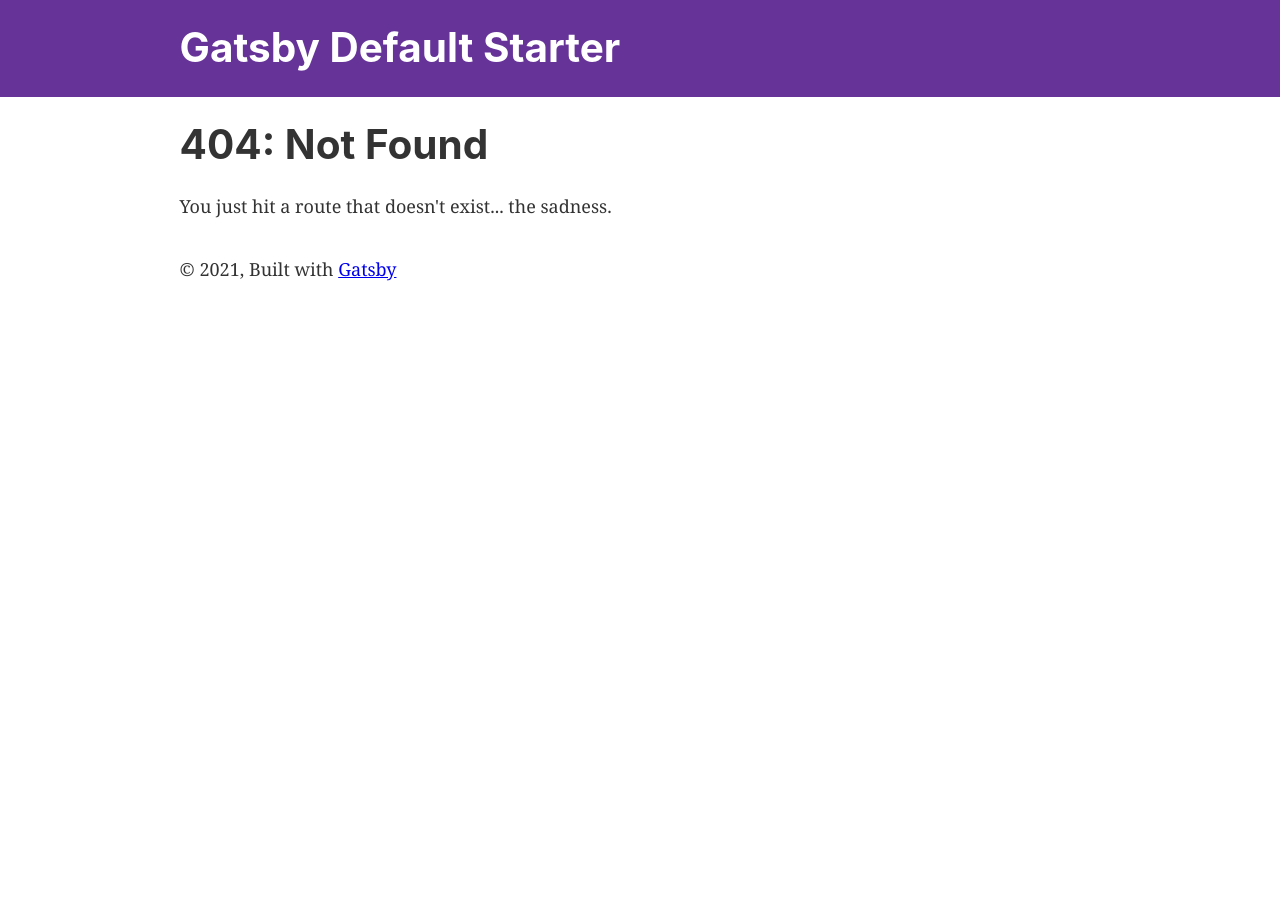
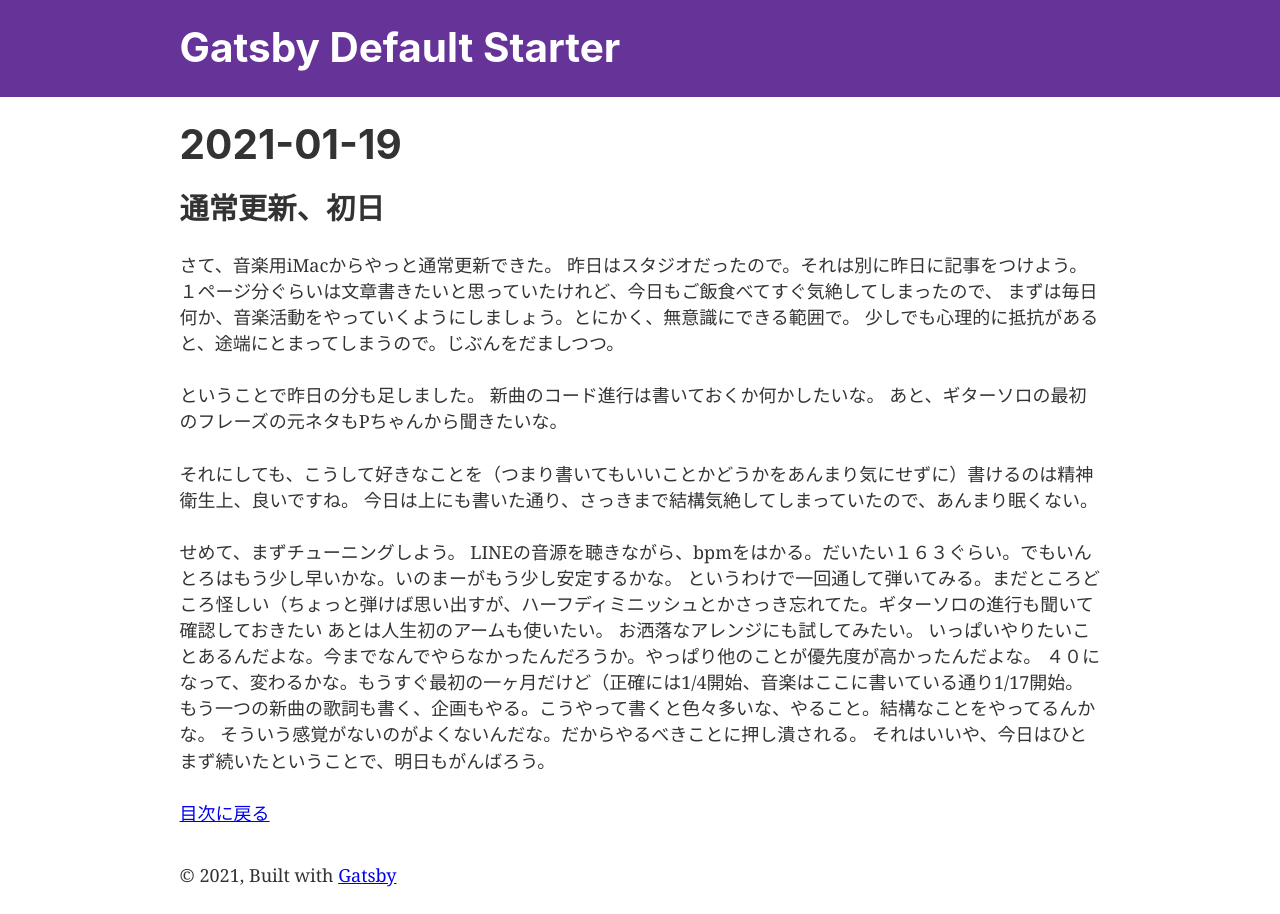
Before and after one commit to cohyou/blog, a Gatsby site: page /20210119 in a window 1280 px wide. Before the commit this address had no page. Before the commit the page ends 800 px from the top, so only its background shows below. Built offline with nearby package versions, Linux system fonts and the light colour scheme; Gatsby itself is replaced by a stand-in of ours.

Commit message:
update for today

```diff
--- a/src/pages/20210117.js
+++ b/src/pages/20210117.js
@@ -26,6 +26,11 @@ const SecondPage = () => (
       これはGatsbyの仕様だね、また調べましょう。
     </p>
     <p>
+      そしてやったあ、ついに音楽用のiMacの方からこのブログを更新することができました！
+      ソースコードをGitHubで同期しただけですけど。。。
+      それでも音楽で使うマシンをセットアップできたのは大きな成果だと思います。
+      そしてデスク周りもビルドを待っている間に片付けました！
+      まだまだやりたいことはありますが、今日のところはこんな感じでしょうか。。。
     </p>
     <p>
     </p>
--- /dev/null
+++ b/src/pages/20210118.js
@@ -0,0 +1,34 @@
+import React from "react"
+import { Link } from "gatsby"
+
+import Layout from "../components/layout"
+import SEO from "../components/seo"
+
+const SecondPage = () => (
+  <Layout>
+    <SEO title="スタジオ、GEN 20:00~23:00" />
+    <h1>2021-01-18</h1>
+    <h2>スタジオ、GEN 20:00~23:00</h2>
+    <p>
+      HTMLのインデントを2にしたいな。でもまあまた、余裕のある時に。
+      これは次の日に書いています。とうじつはむりよ。
+      新曲作ってました。仕事はあったもののまにあいました。
+      Pちゃんが前回持ってきた、ごりごりの歌謡曲っぽいやつ。さっき、Pちゃんから早速歌詞が来ていました。
+      今日の日付を曲名につけるというスタジオ帰りの雑談がタイトルに生かされていましたね。
+      コード進行や構成を忘れないうちに書いておかないとね。
+    </p>
+    <p>
+      書くの忘れてた！いのまーに誕生日プレゼント渡した！
+      11000+5000で、一回わたしが建て替えてますが、いつ返してもらえるのかは正直未知数でございますね。。。
+      別にPちゃんを責める意図はないですよ。
+    </p>
+    <p>
+
+    </p>
+    <p>
+    </p>
+    <Link to="/">目次に戻る</Link>
+  </Layout>
+)
+
+export default SecondPage
--- /dev/null
+++ b/src/pages/20210119.js
@@ -0,0 +1,44 @@
+import React from "react"
+import { Link } from "gatsby"
+
+import Layout from "../components/layout"
+import SEO from "../components/seo"
+
+const SecondPage = () => (
+  <Layout>
+    <SEO title="通常更新、初日" />
+    <h1>2021-01-19</h1>
+    <h2>通常更新、初日</h2>
+    <p>
+      さて、音楽用iMacからやっと通常更新できた。
+      昨日はスタジオだったので。それは別に昨日に記事をつけよう。
+      １ページ分ぐらいは文章書きたいと思っていたけれど、今日もご飯食べてすぐ気絶してしまったので、
+      まずは毎日何か、音楽活動をやっていくようにしましょう。とにかく、無意識にできる範囲で。
+      少しでも心理的に抵抗があると、途端にとまってしまうので。じぶんをだましつつ。
+    </p>
+    <p>
+      ということで昨日の分も足しました。
+      新曲のコード進行は書いておくか何かしたいな。
+      あと、ギターソロの最初のフレーズの元ネタもPちゃんから聞きたいな。
+    </p>
+    <p>
+      それにしても、こうして好きなことを（つまり書いてもいいことかどうかをあんまり気にせずに）書けるのは精神衛生上、良いですね。
+      今日は上にも書いた通り、さっきまで結構気絶してしまっていたので、あんまり眠くない。
+    </p>
+    <p>
+      せめて、まずチューニングしよう。
+      LINEの音源を聴きながら、bpmをはかる。だいたい１６３ぐらい。でもいんとろはもう少し早いかな。いのまーがもう少し安定するかな。
+      というわけで一回通して弾いてみる。まだところどころ怪しい（ちょっと弾けば思い出すが、ハーフディミニッシュとかさっき忘れてた。ギターソロの進行も聞いて確認しておきたい
+      あとは人生初のアームも使いたい。
+      お洒落なアレンジにも試してみたい。
+      いっぱいやりたいことあるんだよな。今までなんでやらなかったんだろうか。やっぱり他のことが優先度が高かったんだよな。
+      ４０になって、変わるかな。もうすぐ最初の一ヶ月だけど（正確には1/4開始、音楽はここに書いている通り1/17開始。
+      もう一つの新曲の歌詞も書く、企画もやる。こうやって書くと色々多いな、やること。結構なことをやってるんかな。
+      そういう感覚がないのがよくないんだな。だからやるべきことに押し潰される。
+      それはいいや、今日はひとまず続いたということで、明日もがんばろう。
+    </p>
+    <Link to="/">目次に戻る</Link>
+  </Layout>
+)
+
+export default SecondPage
--- a/src/pages/index.js
+++ b/src/pages/index.js
@@ -16,6 +16,8 @@ const IndexPage = () => (
     </div>
     <Link to="/page-2/">2021-01-16 まず、最初のごあいさつ</Link> <br />
     <Link to="/20210117/">2021-01-17 音楽環境を整える</Link> <br />
+    <Link to="/20210118/">2021-01-18 スタジオ、GEN 20:00~23:00</Link> <br />
+    <Link to="/20210119/">2021-01-19 通常更新、初日</Link> <br />
     <Link to="/using-typescript/">Go to "Using TypeScript"</Link>
   </Layout>
 )
```
Also changed, not shown: 1 other file.
